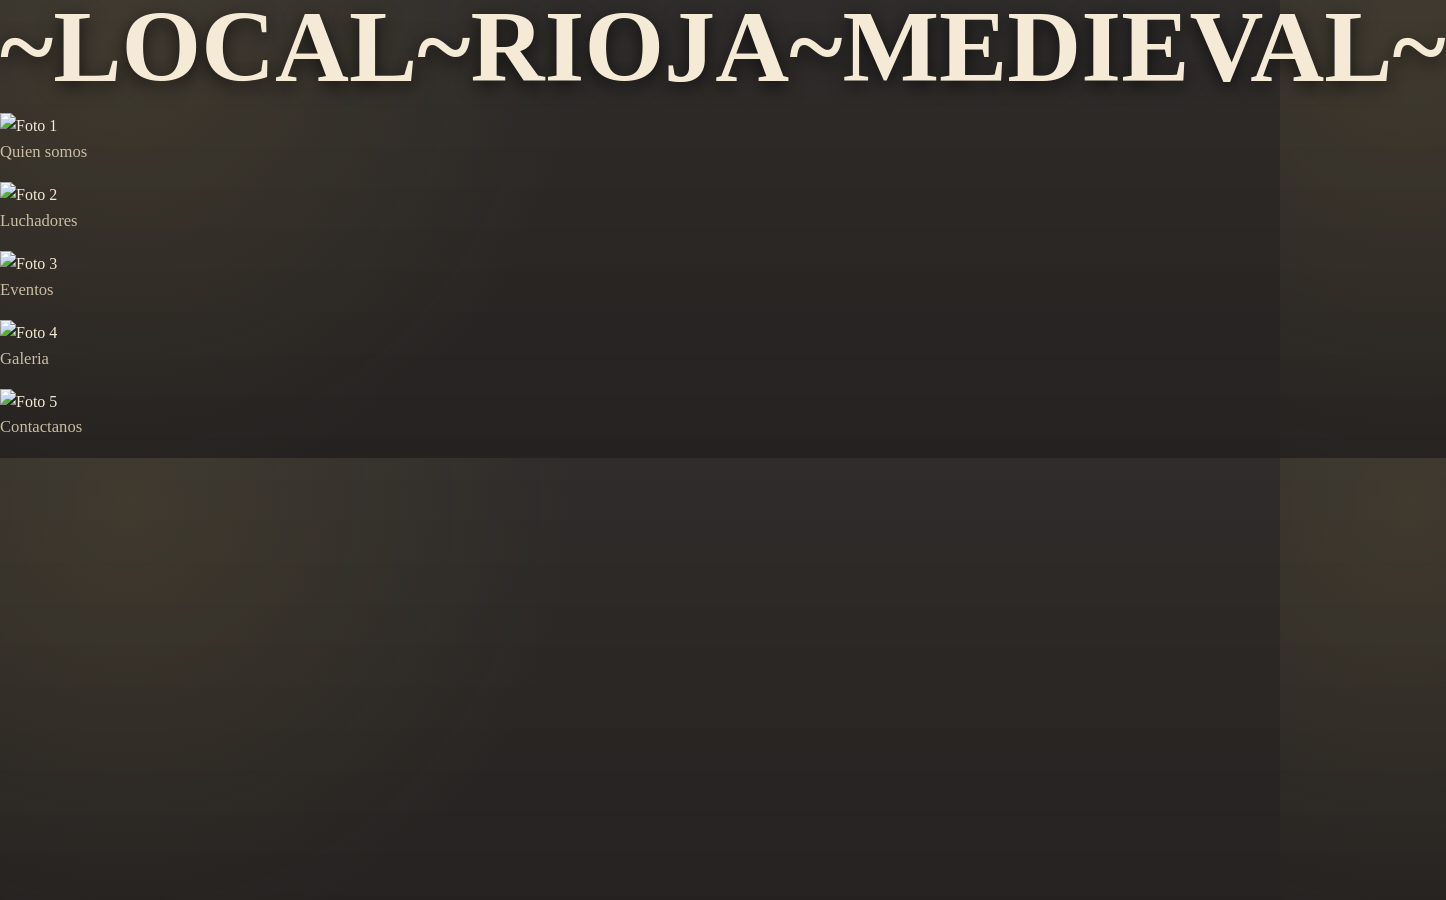
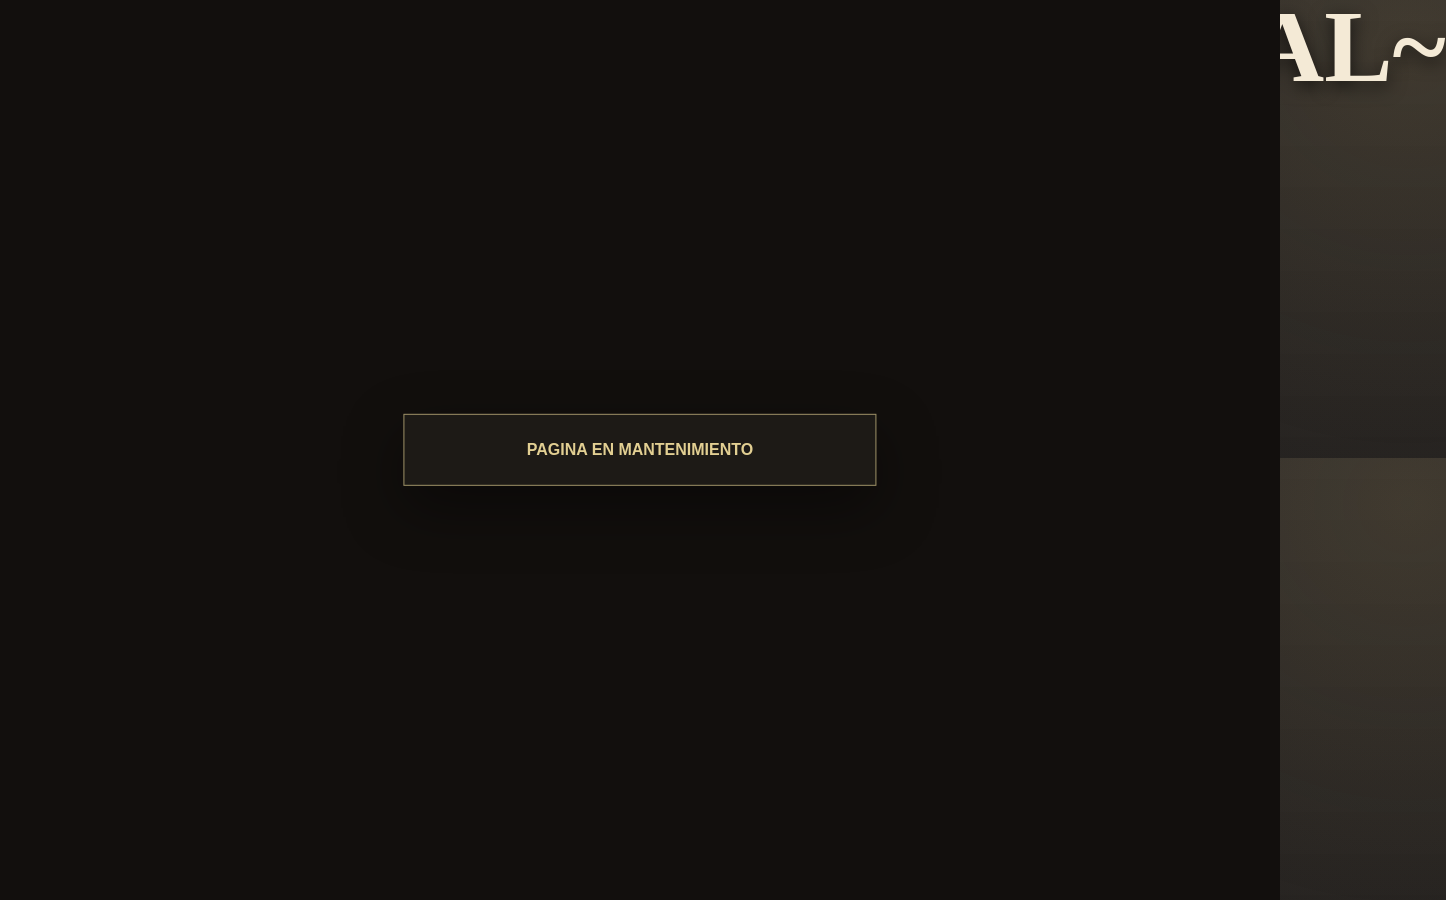

bloqueo temporal

--- a/styles.css
+++ b/styles.css
@@ -39,6 +39,41 @@ body.nav-open {
     overflow: hidden;
 }
 
+/* Bloque temporal para ocultar la web completa. Quitar este bloque para publicar de nuevo. */
+body {
+    overflow: hidden;
+}
+
+body::before,
+body::after {
+    position: fixed;
+    z-index: 9999;
+}
+
+body::before {
+    content: "";
+    inset: 0;
+    background: #120f0d;
+}
+
+body::after {
+    content: "Pagina en mantenimiento";
+    top: 50%;
+    left: 50%;
+    width: min(90vw, 420px);
+    padding: 1.4rem 1.6rem;
+    border: 1px solid rgba(226, 207, 146, 0.65);
+    color: var(--gold-soft);
+    background: rgba(31, 28, 23, 0.96);
+    box-shadow: var(--shadow);
+    font-family: Arial, sans-serif;
+    font-size: 1rem;
+    font-weight: 800;
+    text-align: center;
+    text-transform: uppercase;
+    transform: translate(-50%, -50%);
+}
+
 img {
     display: block;
     max-width: 100%;
